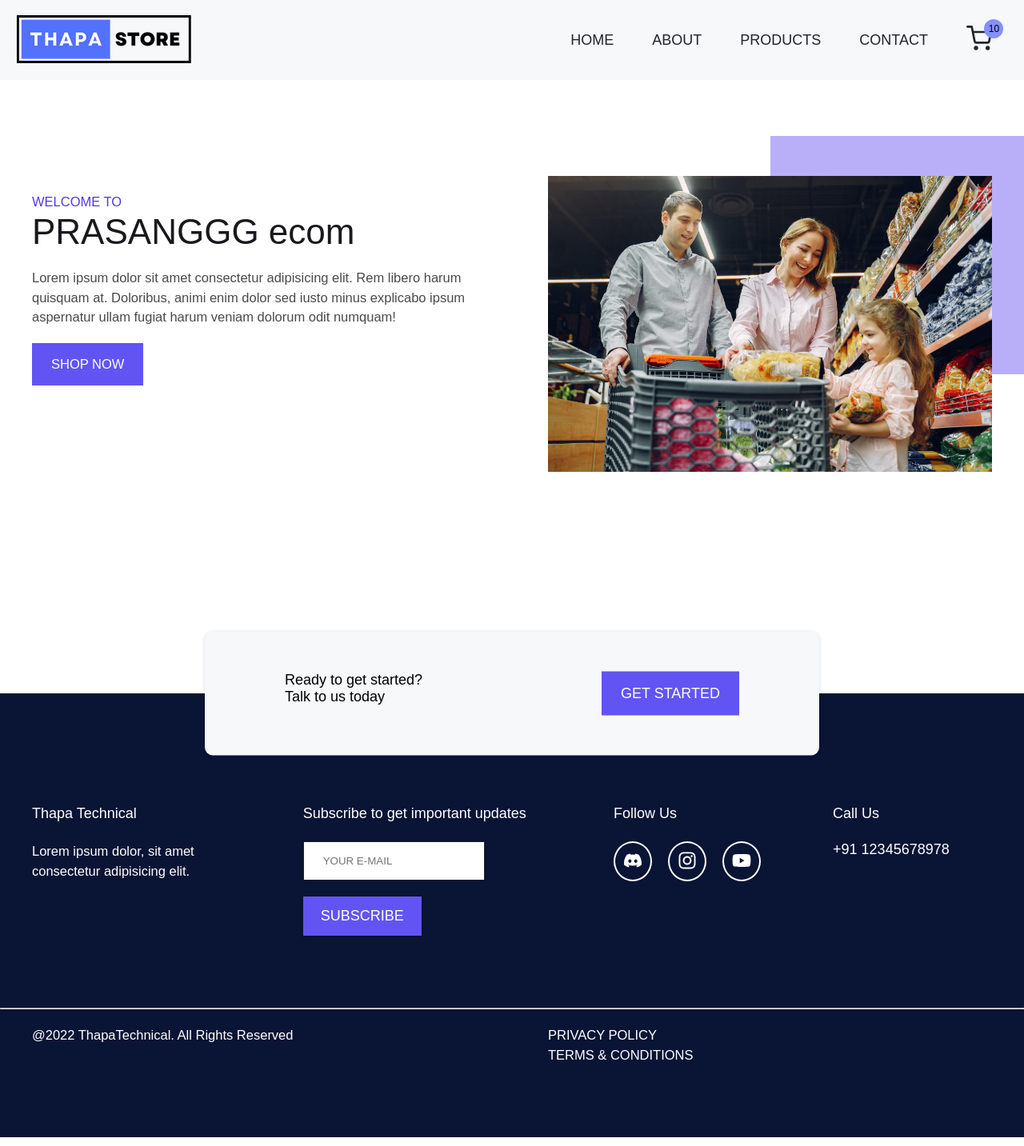
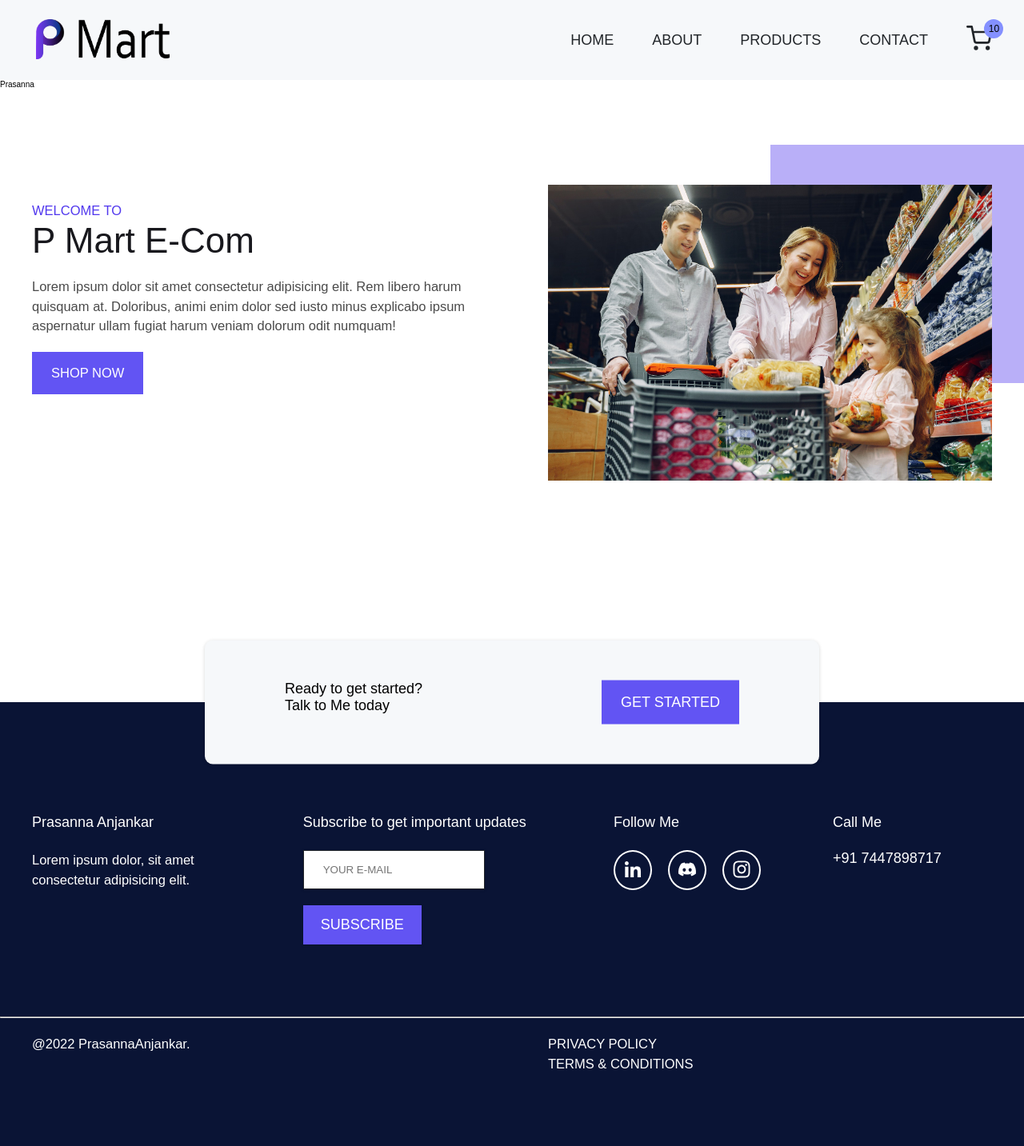
Before and after one commit to prasanna-2001/E_Commerce_Website, a React (Create React App) app: page /about in a window 1280 px wide. Shown: the whole page at 80% size. Built offline with nearby package versions, Linux system fonts and the light colour scheme.

Commit message:
Added error paage and learned contextapi

```diff
--- a/src/About.js
+++ b/src/About.js
@@ -1,12 +1,21 @@
 import React from 'react'
+// import { useContext } from 'react'
 import HeroSection from './Components/HeroSection'
+// import { AppContext } from './Context/ProductContext';
+import { useProductContext } from './Context/ProductContext';
+const About = () => {
 
-const About = () => {
+    const { myName } = useProductContext();
+
     const data = {
-        name: "PRASANGGG ecom",
+        name: "P Mart E-Com",
     }
     return (
-        <HeroSection myData={data} />
+        <>
+            {myName}
+            <HeroSection myData={data} />
+
+        </>
     )
 }
 
--- a/src/Components/Footer.js
+++ b/src/Components/Footer.js
@@ -2,7 +2,8 @@ import React from "react";
 import styled from "styled-components";
 import { NavLink } from "react-router-dom";
 import { Button } from "../styles/Button";
-import { FaDiscord, FaInstagram, FaYoutube } from "react-icons/fa";
+import { FaDiscord, FaInstagram } from "react-icons/fa";
+import { GrLinkedinOption } from "react-icons/gr";
 
 const Footer = () => {
   return (
@@ -12,7 +13,7 @@ const Footer = () => {
           <div className="grid grid-two-column">
             <div>
               <h3>Ready to get started?</h3>
-                            <h3>Talk to us today</h3>
+              <h3>Talk to Me today</h3>
             </div>
 
             <div>
@@ -27,7 +28,7 @@ const Footer = () => {
         <footer>
           <div className="container grid grid-four-column">
             <div className="footer-about">
-                            <h3>Thapa Technical</h3>
+              <h3>Prasanna Anjankar</h3>
               <p>Lorem ipsum dolor, sit amet consectetur adipisicing elit. </p>
             </div>
             <div className="footer-subscribe">
@@ -39,26 +40,27 @@ const Footer = () => {
               </form>
             </div>
             <div className="footer-social">
-                            <h3>Follow Us</h3>
+              <h3>Follow Me</h3>
               <div className="footer-social--icons">
+                <div>
+                  <a
+                    href="https://www.linkedin.com/in/prasanna-anjankar-831864209/"
+                    target="_blank">
+                    <GrLinkedinOption className="icons" />
+                  </a>
+                </div>
                 <div>
                   <FaDiscord className="icons" />
                 </div>
                 <div>
                   <FaInstagram className="icons" />
                 </div>
-                                <div>
-                                    <a
-                                        href="https://www.youtube.com/channel/UCwfaAHy4zQUb2APNOGXUCCA"
-                                        target="_blank">
-                                        <FaYoutube className="icons" />
-                                    </a>
-                                </div>
+
               </div>
             </div>
             <div className="footer-contact">
-                            <h3>Call Us</h3>
-                            <h3>+91 12345678978</h3>
+              <h3>Call Me</h3>
+              <h3>+91 7447898717</h3>
             </div>
           </div>
 
@@ -66,7 +68,7 @@ const Footer = () => {
             <hr />
             <div className="container grid grid-two-column ">
               <p>
-                                @{new Date().getFullYear()} ThapaTechnical. All Rights Reserved
+                @{new Date().getFullYear()} PrasannaAnjankar.
               </p>
               <div>
                 <p>PRIVACY POLICY</p>
--- a/src/Components/Header.js
+++ b/src/Components/Header.js
@@ -6,7 +6,7 @@ const Header = () => {
     return (
         <MainHeader>
             <NavLink to="/">
-                <img src="./images/logo.png" alt='logo mera' />
+                <img src="./images/logo.png" alt='logo mera' className='logo' />
             </NavLink>
             <Navbar />
         </MainHeader>
@@ -25,6 +25,7 @@ const MainHeader = styled.header`
 
   .logo{
     height: 5rem;
+    padding-left:4rem;
   }
 `;
 export default Header
--- /dev/null
+++ b/src/Context/ProductContext.js
@@ -0,0 +1,35 @@
+// Create context(to store te data or product)
+// we need a provider (to provide the data/product)
+// and then we need a consumer(to use that product) = > for that we have UseContext Hook
+
+
+
+//               Context API
+//         /         |           \
+// Context          Provider     Cosumer
+//                                  \
+//                                 UseContext Hook
+
+// taki apne <App> </App> ke sare children is context ko use kr ske isliye apn poore app ko from
+//ndex.js wali file ki apan wap kar dennge<AppProvider></AppProvider> me aur app ko bhi child bana denge
+//ab app khud ek child hoga jiske child apne dadaji(ie <AppProvider></AppProvider>) ke sare data ko acces kr payenge.
+
+//appprovideer ke sath apn ek prouct ie value ya data bhejte hai .. most of the times object jo ki cild use karenge.
+
+//create context
+import { createContext, useContext } from 'react';
+
+const AppContext = createContext();
+
+const AppProvider = ({ children }) => {
+    return <AppContext.Provider value={{ myName: "Prasanna " }}>{children}</AppContext.Provider>
+};
+
+
+//bar bar chikdren me hook ko impoort karne se accha apan ek custom hook ban dete hai
+//CUSTM HOOK
+
+const useProductContext = () => {
+    return useContext(AppContext);
+}
+export { AppProvider, AppContext, useProductContext };
--- a/src/Error.js
+++ b/src/Error.js
@@ -1,9 +1,41 @@
-import React from 'react'
+import { NavLink } from "react-router-dom";
+import styled from "styled-components";
+import { Button } from "./styles/Button";
 
 const Error = () => {
     return (
-        <div>Error</div>
-    )
-}
+        <Wrapper>
+            <div className="container">
+                <div>
+                    <h2>404</h2>
+                    <h3>UH OH! You're lost.</h3>
+                    <p>
+                        The page you are looking for does not exist. How you got here is a
+                        mystery. But you can click the button below to go back to the
+                        homepage.
+                    </p>
 
+                    <NavLink to="/">
+                        <Button>Go Back to Home</Button>
+                    </NavLink>
+                </div>
+            </div>
+        </Wrapper>
+    );
+};
+const Wrapper = styled.section`
+  .container {
+    padding: 9rem 0;
+    text-align: center;
+    h2 {
+      font-size: 10rem;
+    }
+    h3 {
+      font-size: 4.2rem;
+    }
+    p {
+      margin: 2rem 0;
+    }
+  }
+`;
 export default Error
--- a/src/Home.js
+++ b/src/Home.js
@@ -5,7 +5,7 @@ import Services from './Components/Services';
 import Trusted from './Components/Trusted';
 const Home = () => {
     const data = {
-        name: "PRASANGGG",
+        name: "P Mart",
     }
     return <>
         <HeroSection myData={data} />
--- a/src/index.js
+++ b/src/index.js
@@ -3,10 +3,16 @@ import ReactDOM from "react-dom/client";
 import "./index.css";
 import App from "./App";
 import reportWebVitals from "./reportWebVitals";
-
+import { AppProvider } from "./Context/ProductContext";
 const root = ReactDOM.createRoot(document.getElementById("root"));
 
-root.render(<App />);
+root.render(
+    <AppProvider>
+        <App />
+    </AppProvider>
+
+)
+    ;
 
 // If you want to start measuring performance in your app, pass a function
 // to log results (for example: reportWebVitals(console.log))
```
Also changed, not shown: public/images/logo.png. Lines whose indentation alone changed are shown as unchanged.
